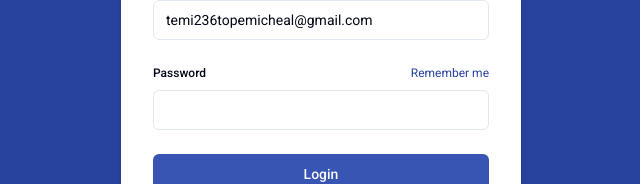
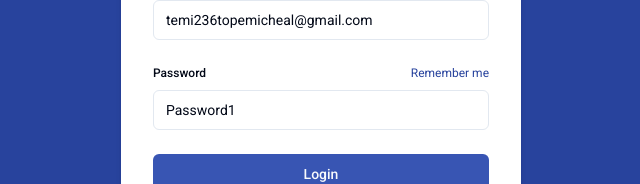
Before and after one commit to TEECOD3/TeeBoard, a Next.js app: page / in a window 1280 px wide. Shown: the part 398-582 px from the top of the page, without its empty margins (319-959 px from the left). Built offline with nearby package versions, Linux system fonts and the light colour scheme.

Commit message:
Fix(adjustments and adding Feats):work on calender and adding some features

```diff
--- a/app/(Auth)/components/LoginForm.tsx
+++ b/app/(Auth)/components/LoginForm.tsx
@@ -36,6 +36,7 @@ const LoginForm = () => {
     resolver: zodResolver(formSchema),
     defaultValues: {
       username: "temi236topemicheal@gmail.com",
+      password:"Password1"
     },
   });
 
--- a/tailwind.config.ts
+++ b/tailwind.config.ts
@@ -12,7 +12,7 @@ const config = {
   theme: {
     container: {
       center: true,
-      padding: "2rem",
+      padding: "1rem",
       screens: {
         "2xl": "1400px",
       },
```
